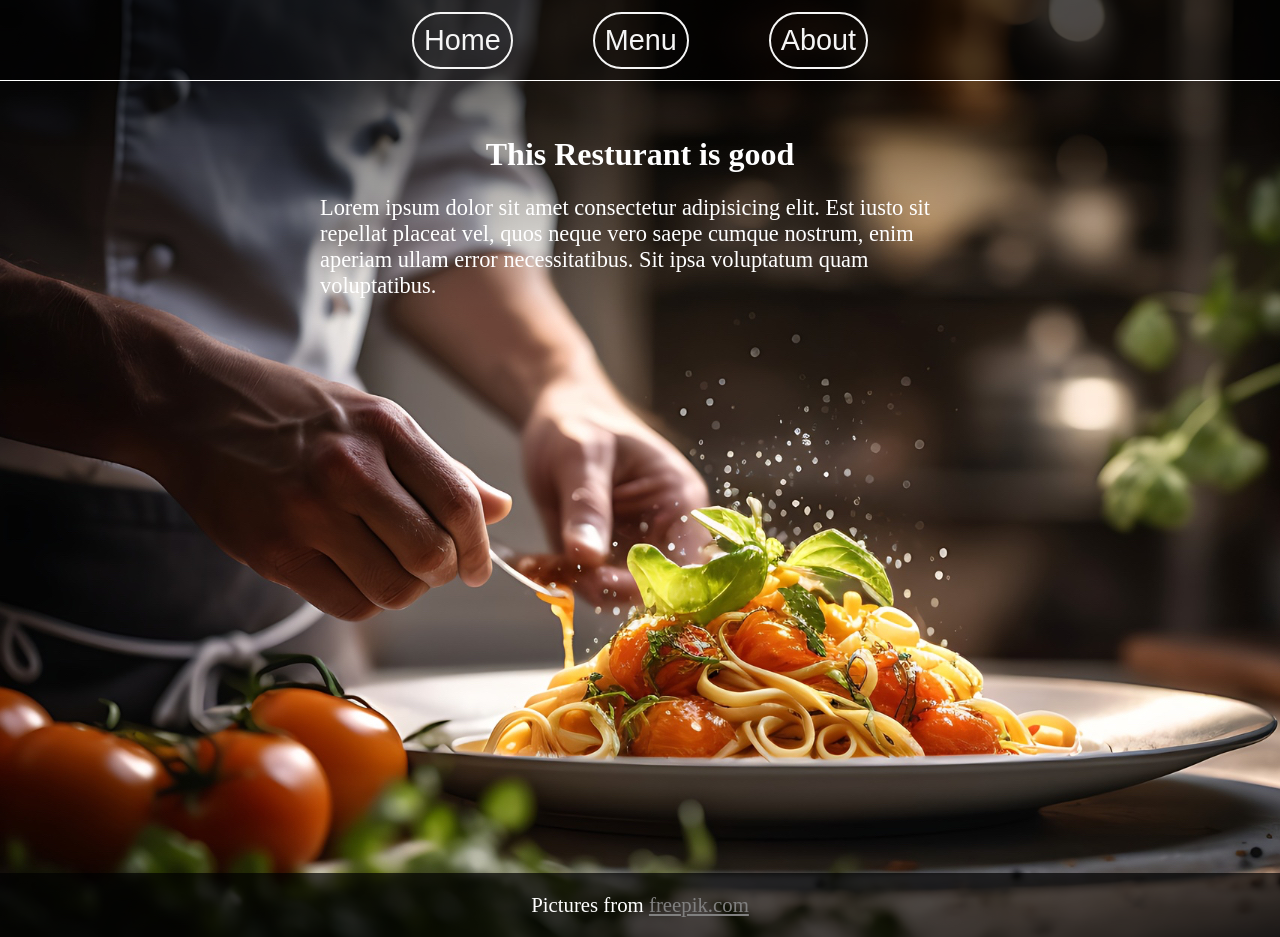
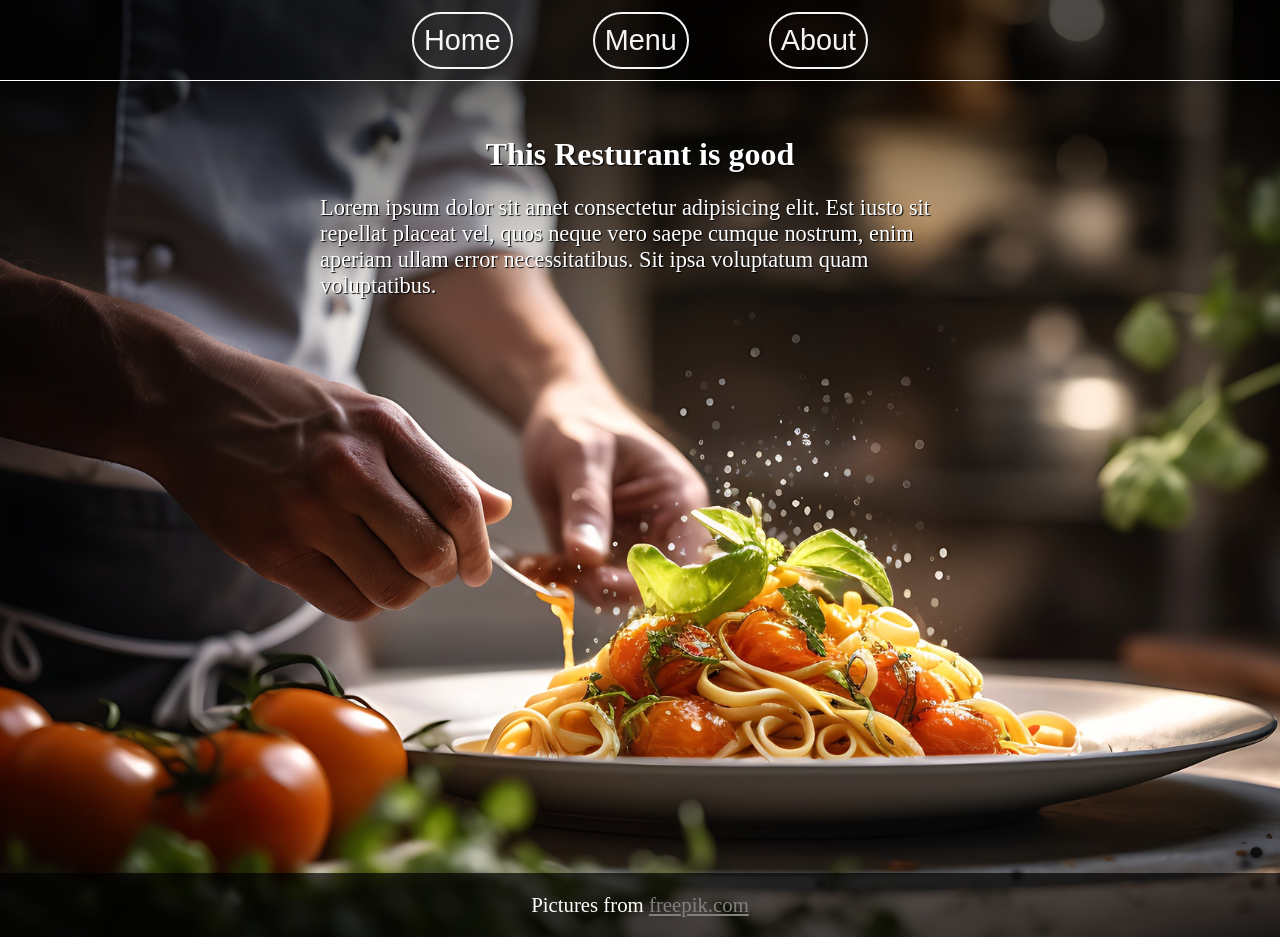
Before and after one commit to Mokhtar25/restuarant, a website built with webpack: page src/index.html in a window 1280 px wide. Built offline with nearby package versions, Linux system fonts and the light colour scheme.

Commit message:
improving text

```diff
--- a/src/style.css
+++ b/src/style.css
@@ -113,6 +113,7 @@ button:active{
 
 h2{
     padding: 0 0;
+    text-shadow: 1px 1px 1px black;
     font-size: 2rem;
     margin:  0 0;
     color: white;
@@ -120,6 +121,7 @@ h2{
 
 p{
 
+    text-shadow: 1px 1px 1px black;
     font-size: 1.4rem;
     color: white;
     width: 50%;
@@ -151,4 +153,6 @@ img{
     width: 40%;
     color: white;
     font-size: 1.3rem;
+
+    text-shadow: 1px 1px 1px black;
 }
```
Also changed, not shown: dist/bundle.js.
